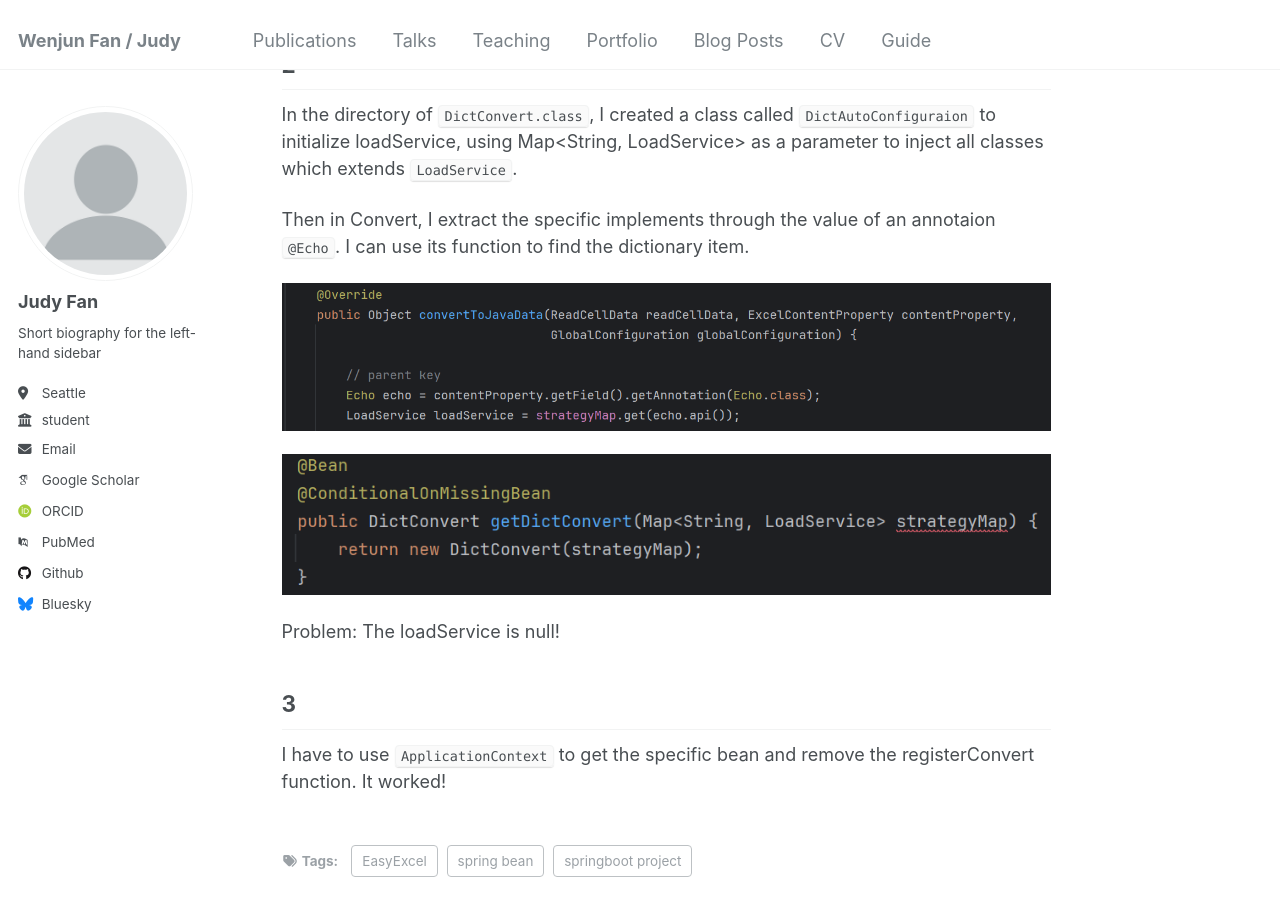
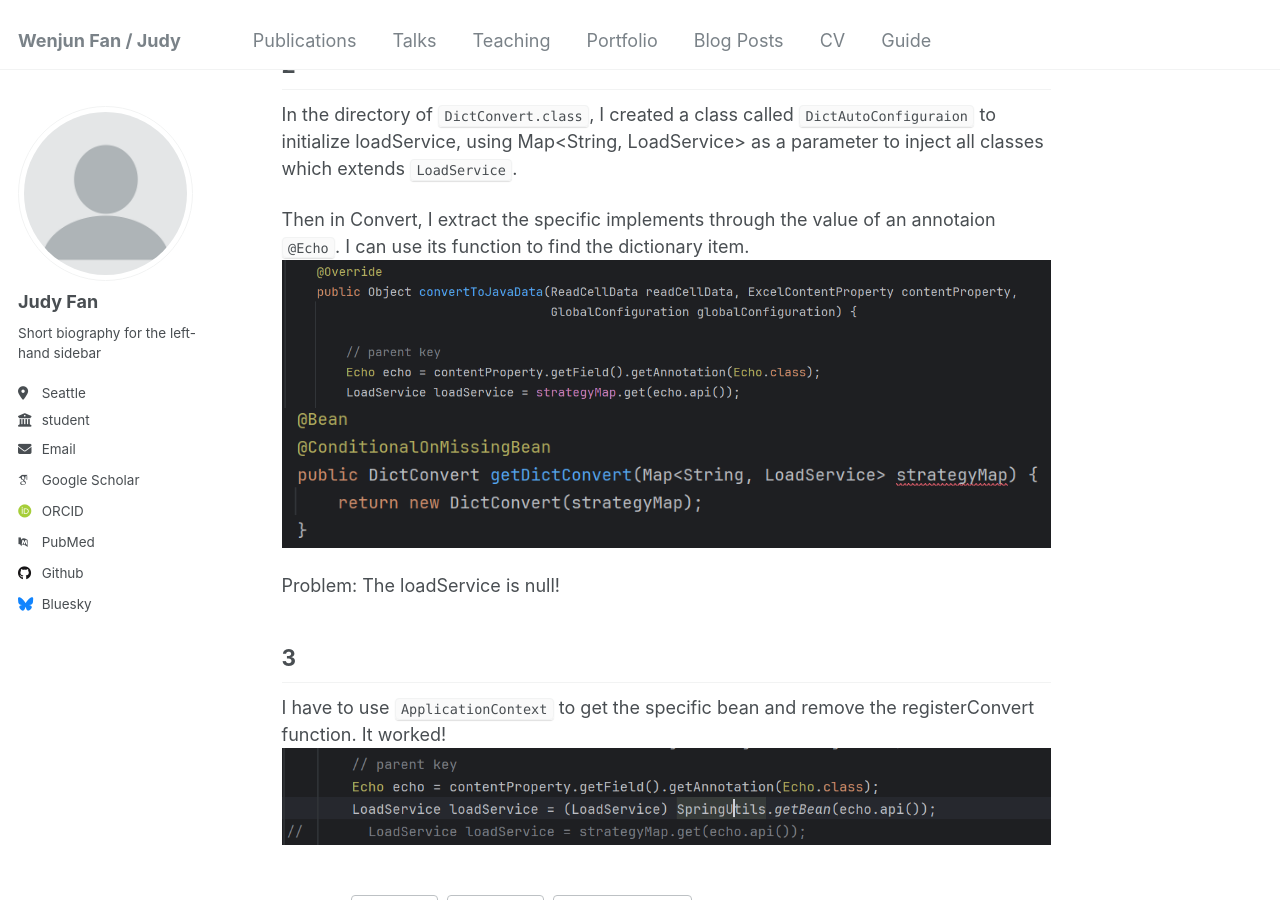
Before and after one commit to wjune5/wjune5.github.io, a Jekyll site: the page built from _posts/2025-01-04-blog-post-1.md, in a window 1280 px wide and 900 px high, scrolled down 733 px. Built offline with Jekyll 4.4.1, drawn with Linux system fonts in a browser that asks for light colours; some web fonts are replaced.

Commit message:
Update 2025-01-04-blog-post-1.md

```diff
--- a/_posts/2025-01-04-blog-post-1.md
+++ b/_posts/2025-01-04-blog-post-1.md
@@ -31,10 +31,8 @@ However, there are serveral interfeaces extends this class "loadService". Due to
 In the directory of `DictConvert.class`, I created a class called `DictAutoConfiguraion` to initialize loadService, using Map<String, LoadService> as a parameter to inject all classes which extends `LoadService`.
 
 Then in Convert, I extract the specific implements through the value of an annotaion `@Echo`. I can use its function to find the dictionary item.
-
-![DictConvert](https://github.com/wjune5/wjune5.github.io/blob/master/images/2025-01-04_004521.png)
-
-![DictConvert](https://github.com/wjune5/wjune5.github.io/blob/master/images/2025-01-04_004606.png)
+<br/><img src='/images/2025-01-04_004521.png'>
+<br/><img src='/images/2025-01-04_004606.png'>
 
 Problem: The loadService is null!
 
@@ -42,3 +40,4 @@ Problem: The loadService is null!
 -----
 I have to use  `ApplicationContext` to get the specific bean and remove the registerConvert function.
 It worked!
+<br/><img src='/images/2025-01-05_222630.png'>
```
